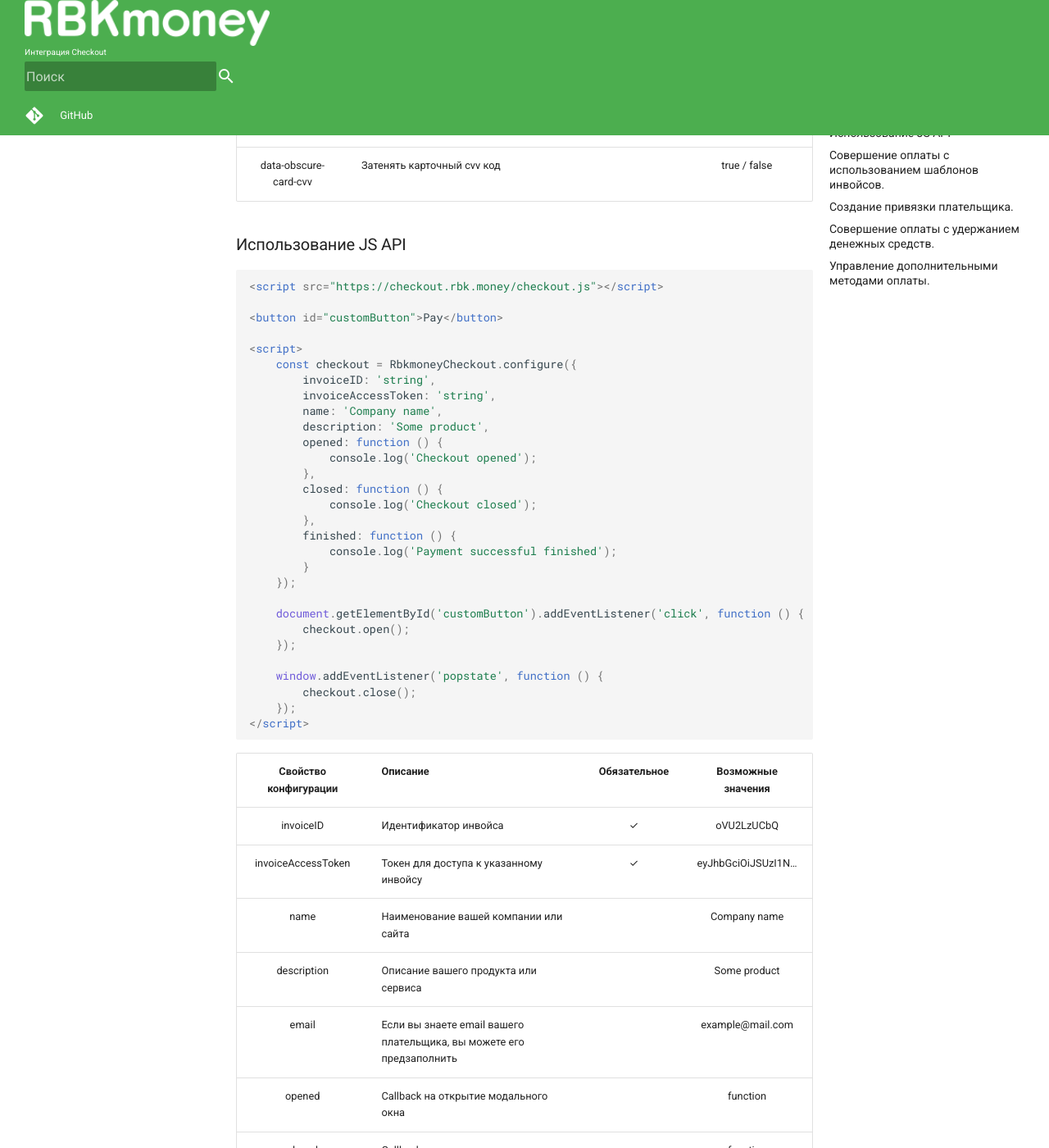
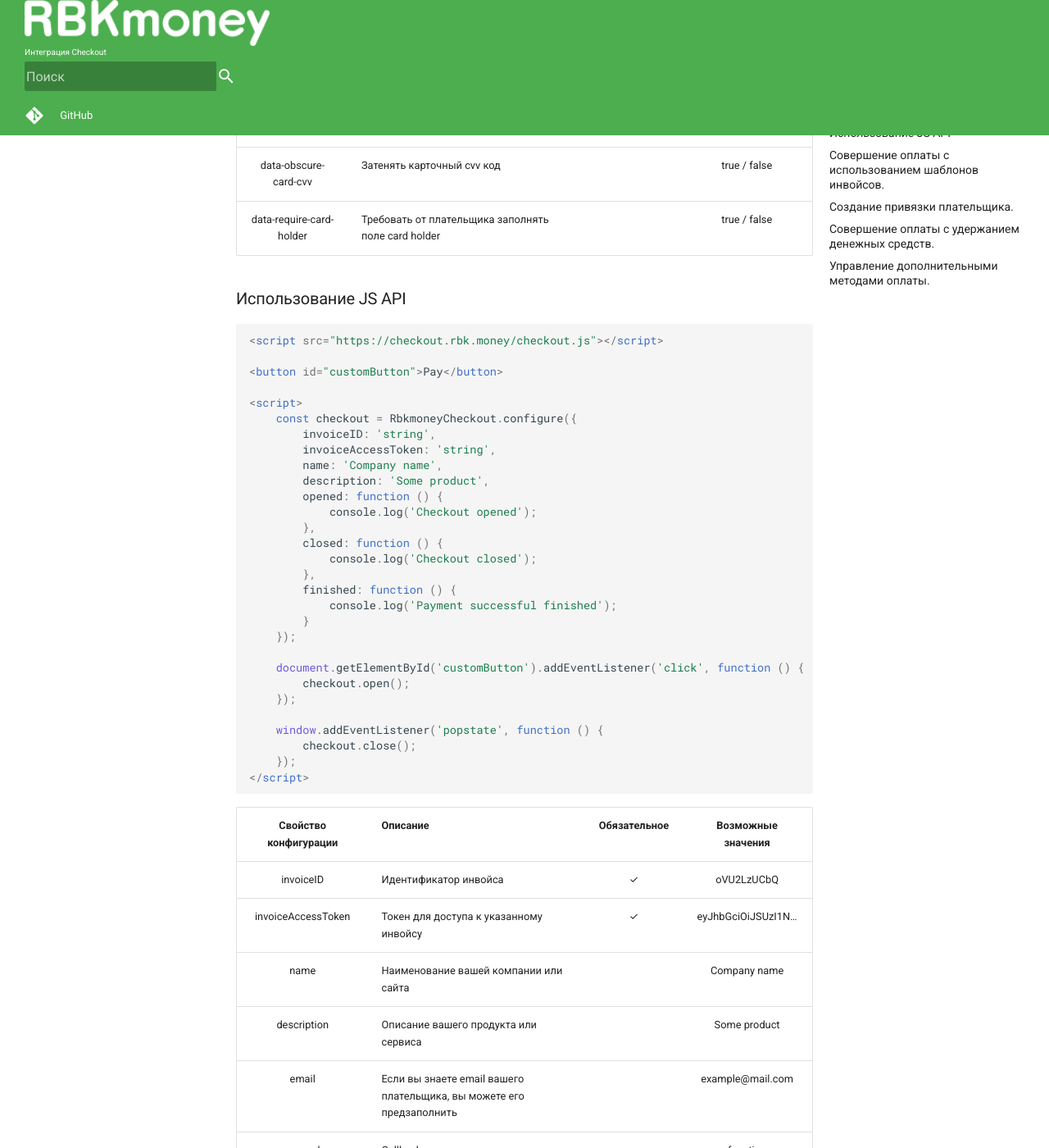
Before and after one commit to rbkmoney/docs, an MkDocs documentation site: the page built from content/integrations/checkout.md, in a window 1280 px wide and 1400 px high, scrolled down 1111 px. Shown: the whole window at 82% size. Built offline with MkDocs 1.6.1 and Material for MkDocs 9.7.7, drawn with Linux system fonts in a browser that asks for light colours; nearby versions of some CDN libraries; comment, search, counter and statistics services are not loaded; old or Windows-style settings are respelled for this version of MkDocs; some of the changed text lies outside the part shown.

Commit message:
FE-568: Added description for requireCardHolder param. (#59)

````diff
--- a/content/integrations/checkout.md
+++ b/content/integrations/checkout.md
@@ -27,6 +27,7 @@
 | data-label                | Текст кнопки открытия формы                                          |              | Pay with RBKmoney    |
 | data-email                | Если вы знаете email вашего плательщика, вы можете его предзаполнить |              | example@mail.com     |
 | data-obscure-card-cvv     | Затенять карточный cvv код                                           |              | true / false         |
+| data-require-card-holder  | Требовать от плательщика заполнять поле card holder                  |              | true / false         |
 
 ### Использование JS API
 
@@ -62,17 +63,18 @@
 </script>
 ```
 
-| Свойство конфигурации    | Описание                                                             | Обязательное | Возможные значения                    |
-| :----------------------: | -------------------------------------------------------------------- | :-----------:| :------------------------------------:|
-| invoiceID                | Идентификатор инвойса                                                | ✓            | oVU2LzUCbQ                            |
-| invoiceAccessToken       | Токен для доступа к указанному инвойсу                               | ✓            | eyJhbGciOiJSUzI1N...                  |
-| name                     | Наименование вашей компании или сайта                                |              | Company name                          |
-| description              | Описание вашего продукта или сервиса                                 |              | Some product                          |
-| email                    | Если вы знаете email вашего плательщика, вы можете его предзаполнить |              | example@mail.com                      |
-| opened                   | Callback на открытие модального окна                                 |              | function                              |
-| closed                   | Callback на закрытие модального окна                                 |              | function                              |
-| finished                 | Callback на успешное завершение платежа                              |              | function                              |
-| obscureCardCvv           | Затенять карточный cvv код                                           |              | true / false                          |
+| Свойство конфигурации    | Описание                                                             | Обязательное | Возможные значения   |
+| :----------------------: | -------------------------------------------------------------------- | :-----------:| :-------------------:|
+| invoiceID                | Идентификатор инвойса                                                | ✓            | oVU2LzUCbQ           |
+| invoiceAccessToken       | Токен для доступа к указанному инвойсу                               | ✓            | eyJhbGciOiJSUzI1N... |
+| name                     | Наименование вашей компании или сайта                                |              | Company name         |
+| description              | Описание вашего продукта или сервиса                                 |              | Some product         |
+| email                    | Если вы знаете email вашего плательщика, вы можете его предзаполнить |              | example@mail.com     |
+| opened                   | Callback на открытие модального окна                                 |              | function             |
+| closed                   | Callback на закрытие модального окна                                 |              | function             |
+| finished                 | Callback на успешное завершение платежа                              |              | function             |
+| obscureCardCvv           | Затенять карточный cvv код                                           |              | true / false         |
+| requireCardHolder        | Требовать от плательщика заполнять поле card holder                  |              | true / false         |
 
 Примечание: Checkout возвращает управление в callback только при успешном завершении платежа. С целью увеличения конверсии оплат при неуспешных попытках оплаты (например неверно введены данные или на карте недостаточно средств) мы оставляем UA плательщика на форме, позволяя исправить ошибку, использовать другую карту и т.п.
 
````
